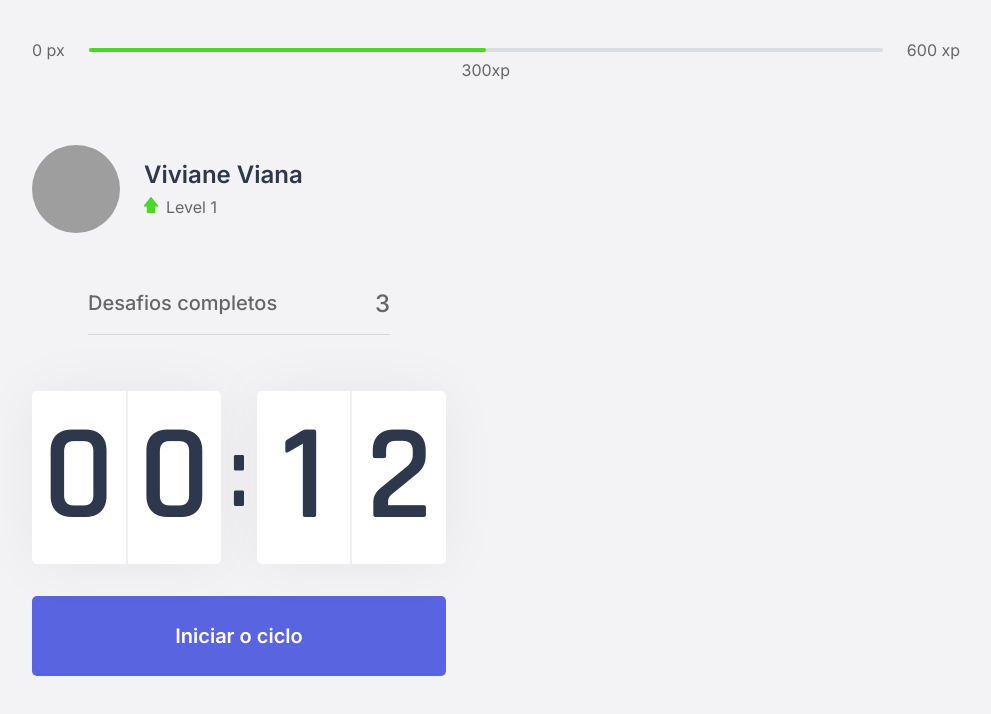
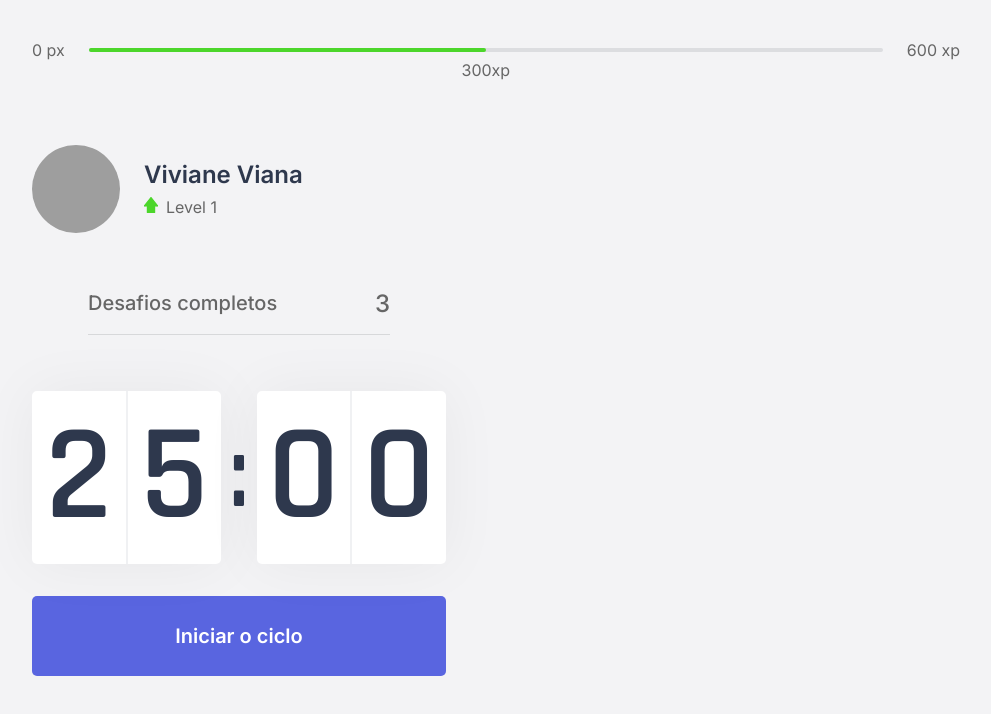
Before and after one commit to vivianevianaa/goforit-next, a Next.js app: page / in a window 1280 px wide. Shown: the top 714 px of the page, without its empty margins (144-1135 px from the left). Built offline with nearby package versions, Linux system fonts and the light colour scheme; grey boxes are pictures that could not be loaded.

Commit message:
Ajuste final no Countdown

```diff
--- a/src/components/Countdown.tsx
+++ b/src/components/Countdown.tsx
@@ -5,7 +5,7 @@ import styles from '../styles/components/Countdown.module.css';
 let countdownTimeout: NodeJS.Timeout;
 
 export function Countdown() {
-    const [time, setTime] = useState(0.2 * 60);
+    const [time, setTime] = useState(25 * 60);
     const [isActive, setIsActive] = useState(false);
     const [hasFinished, setHasFinished] = useState(false)
 
@@ -22,7 +22,7 @@ export function Countdown() {
     function resetCountdown() {
         clearTimeout(countdownTimeout);
         setIsActive(false);
-        setTime(0.2 * 60);
+        setTime(25 * 60);
     }
 
     useEffect(() => {
```
